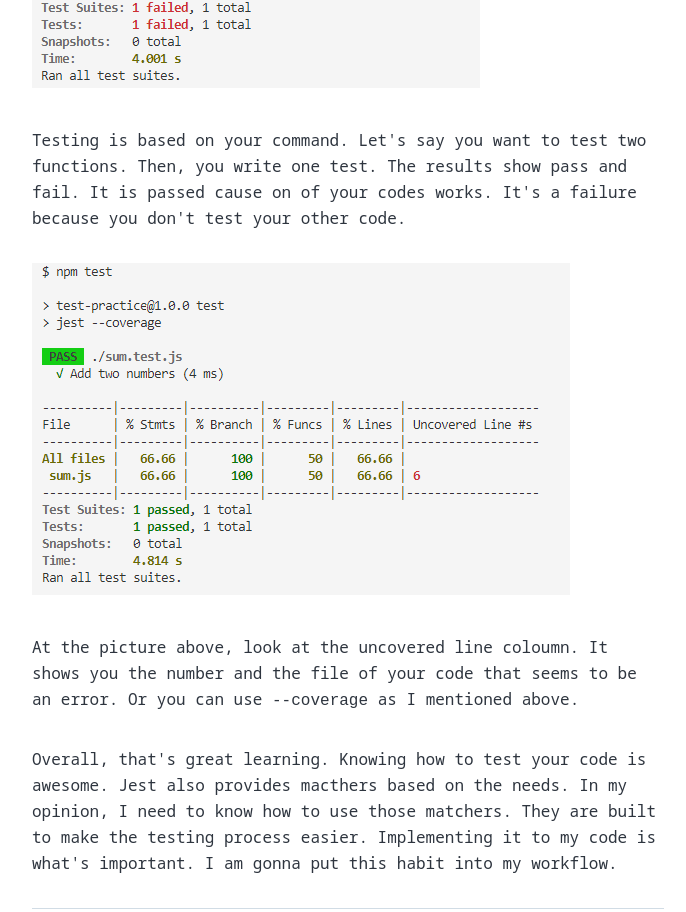
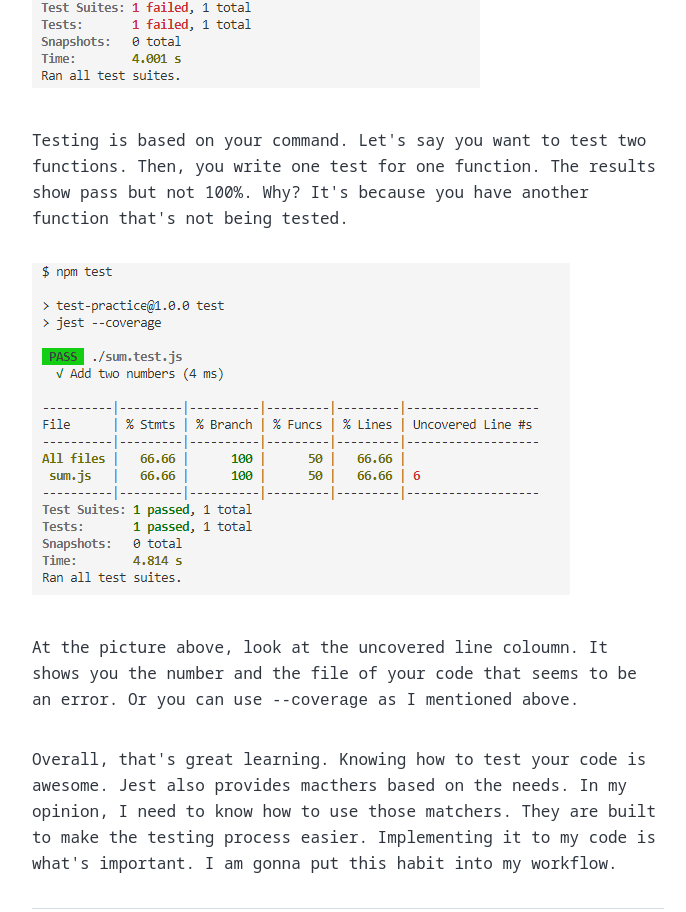
Before and after one commit to tashasyarifah/tasha-blog, a Gatsby site: page /my-first-unit-testing/ in a window 1280 px wide. Shown: the part 4298-5210 px from the top of the page, without its empty margins (292-978 px from the left). Built offline with nearby package versions, Linux system fonts and the light colour scheme; Gatsby itself is replaced by a stand-in of ours; some packages are replaced by stand-ins of ours.

Commit message:
Update my-first-unit-testing

```diff
--- a/content/blog/my-first-unit-testing/index.md
+++ b/content/blog/my-first-unit-testing/index.md
@@ -77,7 +77,7 @@ If it's failed then you get a clear error message. I think this is where unit te
 
 ![A screenshot of a failed test using Jest](./fail_test.png)
 
-Testing is based on your command. Let's say you want to test two functions. Then, you write one test. The results show pass and fail. It is passed cause on of your codes works. It's a failure because you don't test your other code.
+Testing is based on your command. Let's say you want to test two functions. Then, you write one test for one function. The results show pass but not 100%. Why? It's because you have another function that's not being tested.
 
 ![A screenshot of a passed and failed test using Jest](./pass_and_fail.png)
 
```
